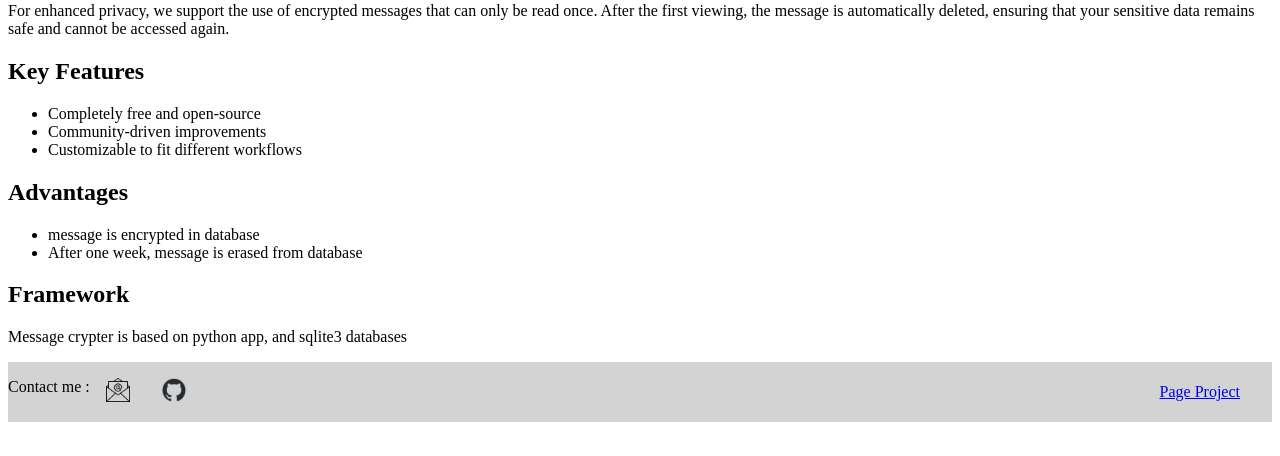
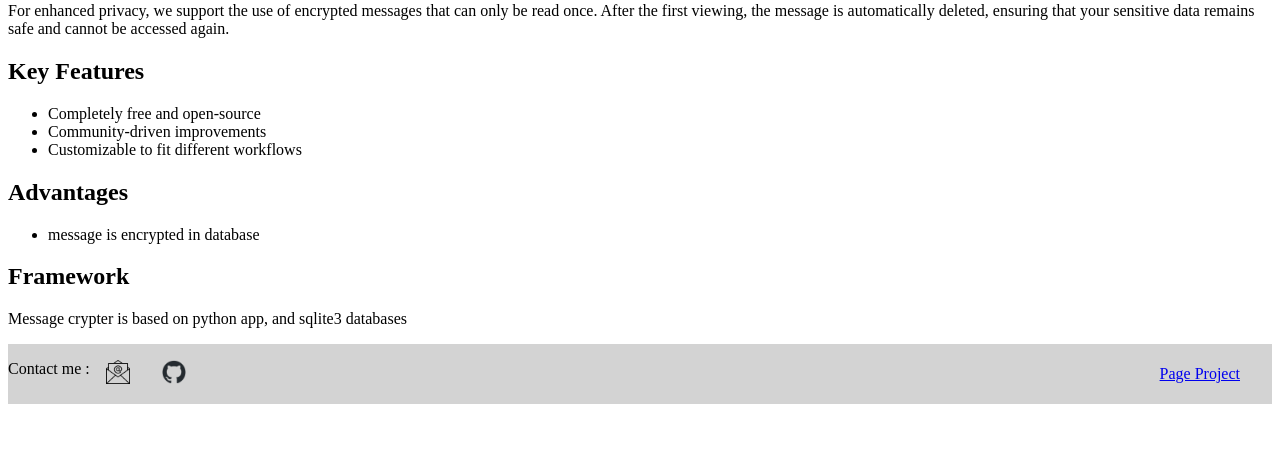
Before and after one commit to Lhokamn/Message_crypter, a Flask app: page /about in a window 1280 px wide. Shown: the part 344-800 px from the top of the page. Run offline with Flask 3, Linux system fonts and the light colour scheme.

Commit message:
Modification because no automatic delete is implement

```diff
--- a/templates/about.html
+++ b/templates/about.html
@@ -19,7 +19,7 @@
     <h2>Advantages</h2>
     <ul>
         <li>message is encrypted in database</li>
-        <li>After one week, message is erased from database</li>
+        <!-- <li>After one week, message is erased from database</li> -->
     </ul>
     <h2>Framework</h2>
         <p>Message crypter is based on python app, and sqlite3 databases</p>
```
